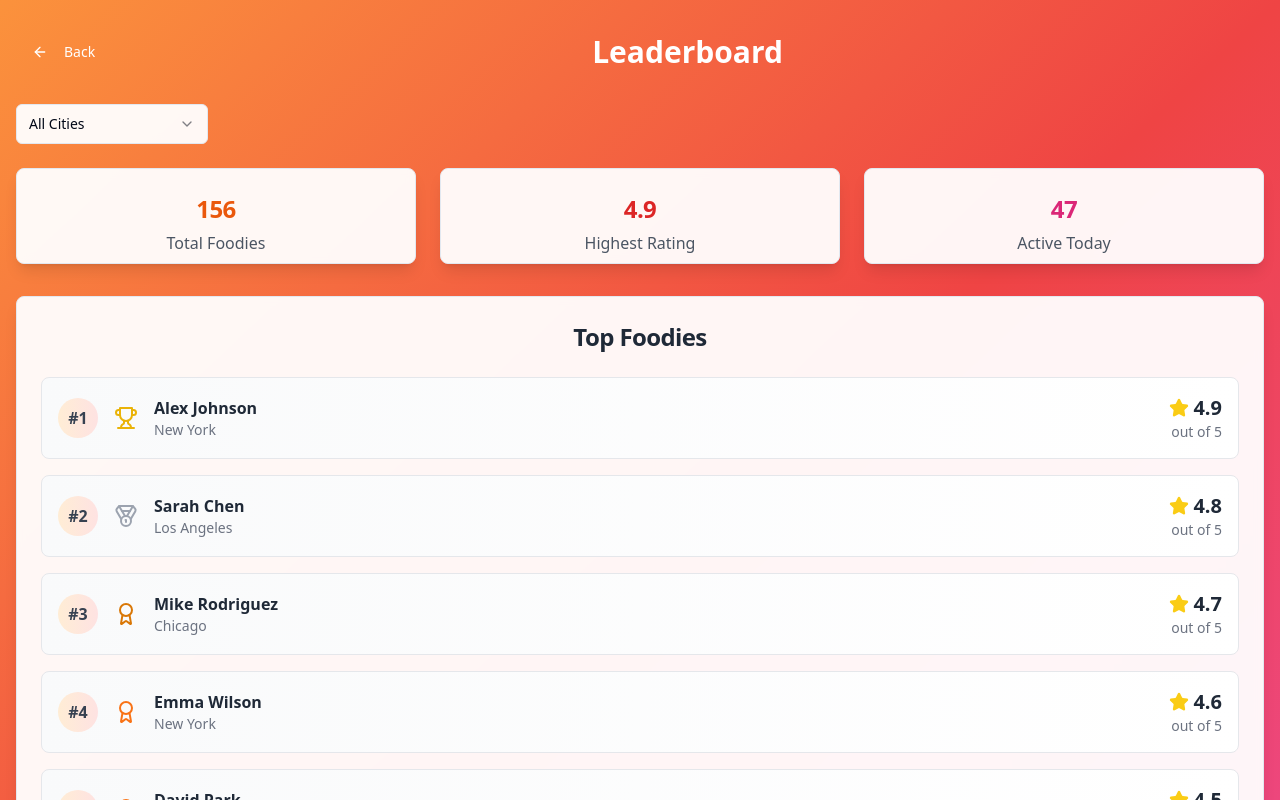
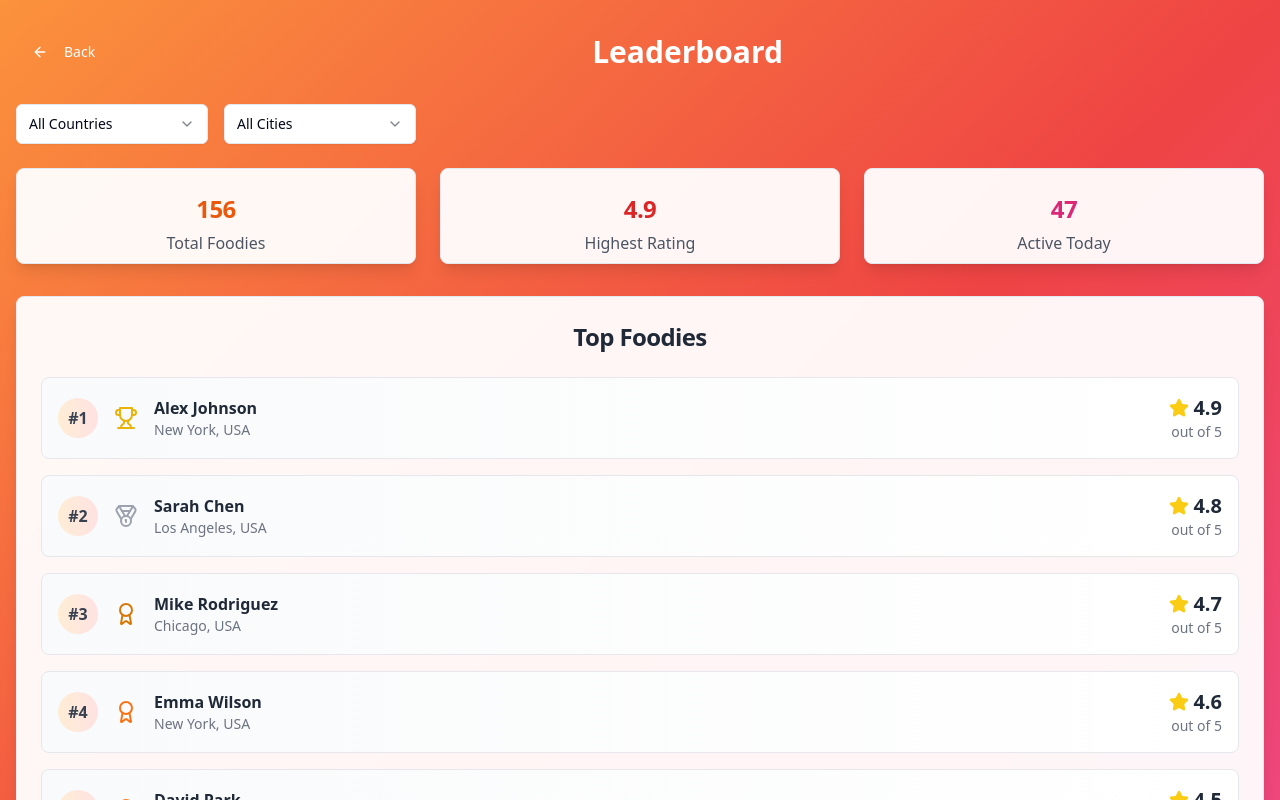
Before and after one commit to bradyshelf/solofoodies-test-scoreboard-1, a React (Vite) app: page /leaderboard in a window 1280 px wide. Shown: the top 800 px of the page. Built offline with nearby package versions, Linux system fonts and the light colour scheme.

Commit message:
Add country and city selectors
Added country and city selectors to the leaderboard page.

```diff
--- a/src/pages/LeaderboardPage.tsx
+++ b/src/pages/LeaderboardPage.tsx
@@ -7,24 +7,43 @@ import { useState } from 'react';
 
 const LeaderboardPage = () => {
   const navigate = useNavigate();
+  const [selectedCountry, setSelectedCountry] = useState("all");
   const [selectedCity, setSelectedCity] = useState("all");
 
   const leaderboardData = [
-    { rank: 1, name: "Alex Johnson", rating: 4.9, city: "New York", icon: Trophy, iconColor: "text-yellow-500" },
-    { rank: 2, name: "Sarah Chen", rating: 4.8, city: "Los Angeles", icon: Medal, iconColor: "text-gray-400" },
-    { rank: 3, name: "Mike Rodriguez", rating: 4.7, city: "Chicago", icon: Award, iconColor: "text-amber-600" },
-    { rank: 4, name: "Emma Wilson", rating: 4.6, city: "New York", icon: Award, iconColor: "text-orange-500" },
-    { rank: 5, name: "David Park", rating: 4.5, city: "San Francisco", icon: Award, iconColor: "text-orange-500" },
-    { rank: 6, name: "Lisa Thompson", rating: 4.4, city: "Los Angeles", icon: Award, iconColor: "text-orange-500" },
-    { rank: 7, name: "James Brown", rating: 4.3, city: "Chicago", icon: Award, iconColor: "text-orange-500" },
-    { rank: 8, name: "Maria Garcia", rating: 4.2, city: "Miami", icon: Award, iconColor: "text-orange-500" },
+    { rank: 1, name: "Alex Johnson", rating: 4.9, country: "USA", city: "New York", icon: Trophy, iconColor: "text-yellow-500" },
+    { rank: 2, name: "Sarah Chen", rating: 4.8, country: "USA", city: "Los Angeles", icon: Medal, iconColor: "text-gray-400" },
+    { rank: 3, name: "Mike Rodriguez", rating: 4.7, country: "USA", city: "Chicago", icon: Award, iconColor: "text-amber-600" },
+    { rank: 4, name: "Emma Wilson", rating: 4.6, country: "USA", city: "New York", icon: Award, iconColor: "text-orange-500" },
+    { rank: 5, name: "David Park", rating: 4.5, country: "USA", city: "San Francisco", icon: Award, iconColor: "text-orange-500" },
+    { rank: 6, name: "Lisa Thompson", rating: 4.4, country: "Canada", city: "Toronto", icon: Award, iconColor: "text-orange-500" },
+    { rank: 7, name: "James Brown", rating: 4.3, country: "Canada", city: "Vancouver", icon: Award, iconColor: "text-orange-500" },
+    { rank: 8, name: "Maria Garcia", rating: 4.2, country: "UK", city: "London", icon: Award, iconColor: "text-orange-500" },
   ];
 
-  const cities = ["all", "New York", "Los Angeles", "Chicago", "San Francisco", "Miami"];
+  const countries = ["all", "USA", "Canada", "UK"];
 
-  const filteredData = selectedCity === "all"
-    ? leaderboardData
-    : leaderboardData.filter(player => player.city === selectedCity);
+  const getCitiesForCountry = (country: string) => {
+    if (country === "all") return ["all"];
+    const cities = leaderboardData
+      .filter(player => player.country === country)
+      .map(player => player.city);
+    return ["all", ...Array.from(new Set(cities))];
+  };
+
+  const availableCities = getCitiesForCountry(selectedCountry);
+
+  // Reset city when country changes
+  const handleCountryChange = (country: string) => {
+    setSelectedCountry(country);
+    setSelectedCity("all");
+  };
+
+  const filteredData = leaderboardData.filter(player => {
+    const countryMatch = selectedCountry === "all" || player.country === selectedCountry;
+    const cityMatch = selectedCity === "all" || player.city === selectedCity;
+    return countryMatch && cityMatch;
+  });
 
   return (
     <div className="min-h-screen bg-gradient-to-br from-orange-400 via-red-500 to-pink-500">
@@ -43,14 +62,27 @@ const LeaderboardPage = () => {
           <div></div>
         </div>
 
-        {/* City Filter */}
-        <div className="mb-6">
+        {/* Country and City Filters */}
+        <div className="flex gap-4 mb-6">
+          <Select value={selectedCountry} onValueChange={handleCountryChange}>
+            <SelectTrigger className="w-48 bg-white backdrop-blur-sm border shadow-sm">
+              <SelectValue placeholder="Select country" />
+            </SelectTrigger>
+            <SelectContent className="bg-white border shadow-lg z-50">
+              {countries.map((country) => (
+                <SelectItem key={country} value={country}>
+                  {country === "all" ? "All Countries" : country}
+                </SelectItem>
+              ))}
+            </SelectContent>
+          </Select>
+
           <Select value={selectedCity} onValueChange={setSelectedCity}>
-            <SelectTrigger className="w-48 bg-white/95 backdrop-blur-sm">
+            <SelectTrigger className="w-48 bg-white backdrop-blur-sm border shadow-sm">
               <SelectValue placeholder="Select city" />
             </SelectTrigger>
-            <SelectContent>
-              {cities.map((city) => (
+            <SelectContent className="bg-white border shadow-lg z-50">
+              {availableCities.map((city) => (
                 <SelectItem key={city} value={city}>
                   {city === "all" ? "All Cities" : city}
                 </SelectItem>
@@ -106,7 +138,7 @@ const LeaderboardPage = () => {
                       <IconComponent className={`w-6 h-6 ${player.iconColor}`} />
                       <div>
                         <h3 className="font-semibold text-gray-800">{player.name}</h3>
-                        <p className="text-sm text-gray-500">{player.city}</p>
+                        <p className="text-sm text-gray-500">{player.city}, {player.country}</p>
                       </div>
                     </div>
                     <div className="text-right">
```
